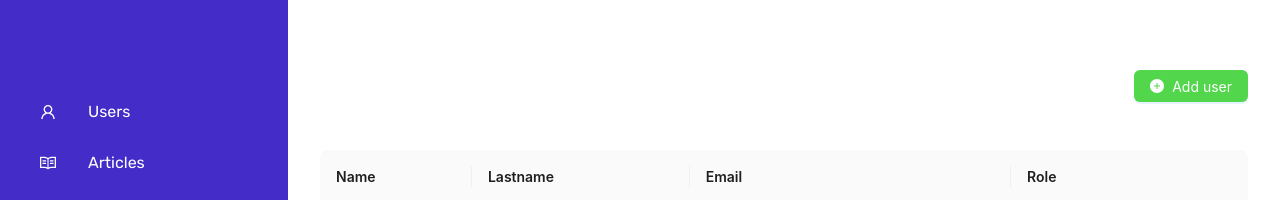
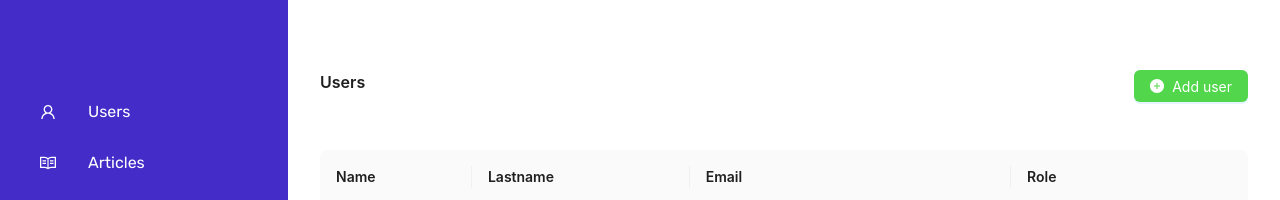
Before and after one commit to eduardohralejandro/logicgateblog_client, a React (Vite) app in the folder admin/: page / in a window 1280 px wide. Shown: the part 122-322 px from the top of the page. Built offline with nearby package versions, Linux system fonts and the light colour scheme.

Commit message:
build header component and add it to userItem and addArticle component for the Users and Articles header

```diff
--- a/admin/src/src/components/add_article_layout/AddArticleLayout.tsx
+++ b/admin/src/src/components/add_article_layout/AddArticleLayout.tsx
@@ -54,7 +54,7 @@ const AddArticleLayout = () => {
             footer={
               <ButtonsFooterElement
                 justify={BtnJustifyType.END}
-                style={{ marginLeft: "1rem" }}
+                style={{ marginLeft: "0.75rem" }}
                 htmlType={[BtnHtmlType.BUTTON, BtnHtmlType.SUBMIT]}
                 textCancel={"Cancel"}
                 textSubmit={"Submit"}
--- a/admin/src/src/components/components.ts
+++ b/admin/src/src/components/components.ts
@@ -11,3 +11,4 @@ export { default as ButtonsFooterElement } from "./buttons_footer/ButtonsFooterE
 export { default as ListElement } from "./list_element/ListElement";
 export { default as ButtonElement } from "./button/ButtonElement";
 export { default as ModalElement } from "./modal/ModalElement";
+export { default as HeaderElement } from "./header/HeaderElement";
--- /dev/null
+++ b/admin/src/src/components/header/HeaderElement.tsx
@@ -0,0 +1,20 @@
+import { FC } from "react";
+import { Typography } from "antd";
+import { HeaderSize } from "../../enums/enums";
+
+const { Title } = Typography;
+
+interface IHeaderElementProps {
+  title: string;
+  level: HeaderSize;
+}
+
+const HeaderElement: FC<IHeaderElementProps> = ({ title, level }) => {
+  return (
+    <>
+      <Title level={level}>{title}</Title>
+    </>
+  );
+};
+
+export default HeaderElement;
--- a/admin/src/src/components/user_item/UserItem.tsx
+++ b/admin/src/src/components/user_item/UserItem.tsx
@@ -8,7 +8,9 @@ import {
   ModalElement,
   AddUserLayout,
   AddUserFooterLayout,
+  HeaderElement,
 } from "../components";
+import { HeaderSize } from "../../enums/enums";
 import useModalState from "../../hooks/useModalState";
 
 import styles from "./user_item.module.scss";
@@ -21,6 +23,7 @@ const UserItem: FC<RouteProps> = () => {
     <>
       <div className={styles.outer_box_user_item}>
         <div className={styles.button_frame}>
+          <HeaderElement title="Users" level={HeaderSize.H5} />
           <ButtonElement
             style={customStyles}
             type="primary"
--- a/admin/src/src/components/user_item/user_item.module.scss
+++ b/admin/src/src/components/user_item/user_item.module.scss
@@ -4,9 +4,9 @@
   flex-grow: 1;
   padding: 2rem;
   margin-top: 10rem;
-
   .button_frame {
-    align-self: flex-end;
+    display: flex;
+    justify-content: space-between;
     padding: 0rem 0rem 3rem 0rem;
   }
 }
--- a/admin/src/src/enums/enums.ts
+++ b/admin/src/src/enums/enums.ts
@@ -1,3 +1,7 @@
+/* Buttons */
 export { default as BtnType } from "./btnType";
 export { default as BtnHtmlType } from "./btnHtmlType";
 export { default as BtnJustifyType } from "./btnJustifyType";
+
+/* Header */
+export { default as HeaderSize } from "./headerSize";
--- /dev/null
+++ b/admin/src/src/enums/headerSize.ts
@@ -0,0 +1,9 @@
+enum HeaderSize {
+  H1 = 1,
+  H2 = 2,
+  H3 = 3,
+  H4 = 4,
+  H5 = 5,
+}
+
+export default HeaderSize;
```
